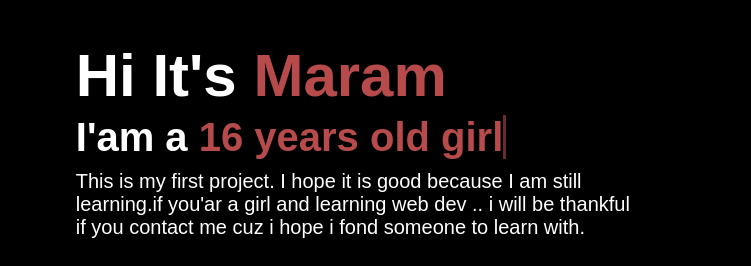
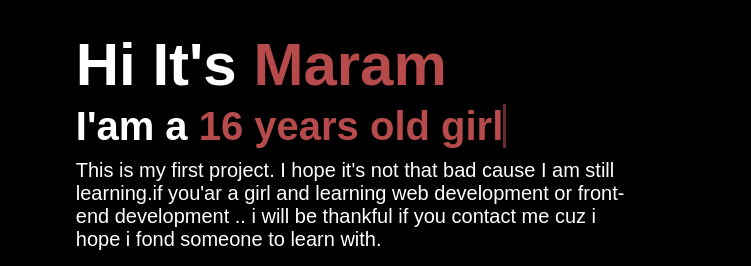
Before and after one commit to Maram21dev/simple-Web-site-, a plain HTML site: page index.html in a window 1280 px wide. Shown: the part 191-457 px from the top of the page, 529-1280 px from the left. Drawn offline with Linux system fonts and the light colour scheme; a web font is replaced by a local one.

Commit message:
Add files via upload

```diff
--- a/index.html
+++ b/index.html
@@ -28,7 +28,7 @@
         <div class="home-content">
             <h1>Hi It's<span> Maram</span></h1>
             <h3 class="typing-text">I'am a <span></span></h3>
-            <p>This is my first project. I hope it is good because I am still learning.if you'ar a girl and learning web dev .. i will be thankful if you contact me cuz i hope i fond someone to learn with.</p>
+            <p>This is my first project. I hope it's not that bad cause I am still learning.if you'ar a girl and learning web development or front-end development .. i will be thankful if you contact me cuz i hope i fond someone to learn with.</p>
             <div class="social-icons">
             <a href="https://github.com/Maram21dev/Maram21dev"><i class="fa-brands fa-github"></i></a>
             <a href="https://www.facebook.com/profile.php?id=100082684105860"><i class="fa-brands fa-facebook"></i></a>
```
